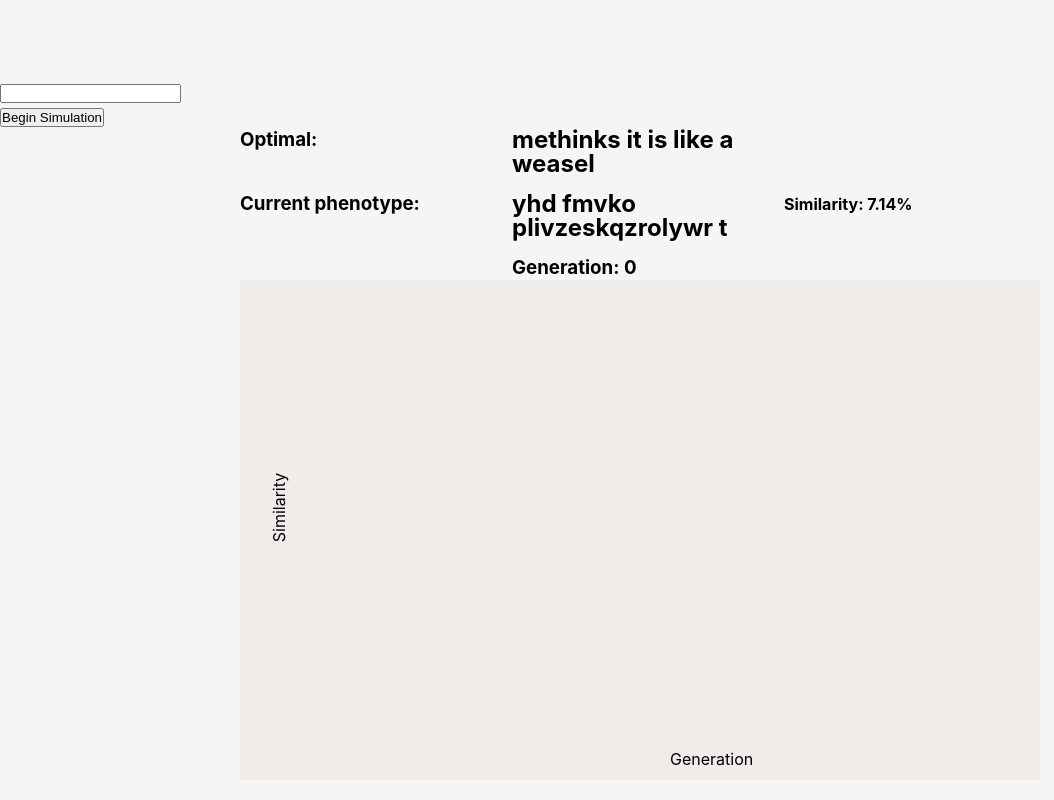
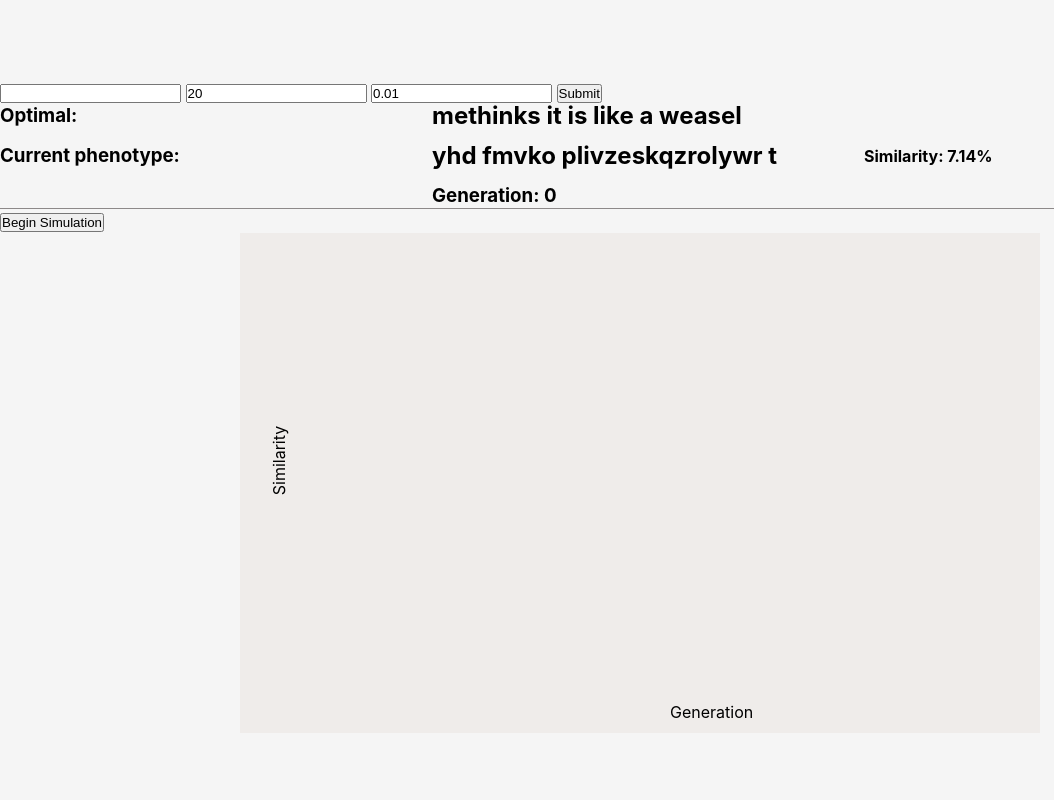
Before and after one commit to gr-eggory/evo-sim, a Svelte app: page / in a window 1280 px wide. Shown: the whole page, without its empty margins (0-1054 px from the left). Built offline with nearby package versions, Linux system fonts and the light colour scheme.

Commit message:
Multiple lines on graph grouped by z axis

```diff
--- a/src/App.svelte
+++ b/src/App.svelte
@@ -1,73 +1,67 @@
 <script lang="ts">
-	import { onMount, onDestroy, afterUpdate } from 'svelte';
-	import { scaleLinear, extent, line, curveNatural, max } from 'd3';
-
-	import type { Row } from './types/data';
+	import type { Row, SimulationConfig } from './types/data';
 	import type { Margin } from './types/layout';
 	import Graph from './components/Graph/Graph.svelte';
-	import {
-		randomAlphaString,
-		generateChildren,
-		findBestChild,
-		Child,
-		similarity,
-		prettifyPercent,
-	} from './util';
+	import Simulation from './components/Simulation/Simulation.svelte';
+	import type { FormSubmitEvent } from './types/dom';
+
+	const defaultOptimal = '';
+	const defaultMutationRate = 0.01;
+	const defulatOffspring = 20;
+
+	let optimalInput = defaultOptimal;
+	let mutationRateInput = defaultMutationRate;
+	let offspringInput = defulatOffspring;
 
 	let runSimulation = false;
-	let input = '';
-	let optimal = 'methinks it is like a weasel';
-	let interval: NodeJS.Timer;
 	let simulationFinished = false;
 
-	let mutationRate = 0.01;
-	let offspring = 25;
-	let generation = 0;
+	const initialSim: SimulationConfig = {
+		identifier: '1',
+		optimal: 'methinks it is like a weasel',
+		mutationRate: 0.01,
+		offspring: 25,
+	};
 
 	// GRAPH
+	let simulations: SimulationConfig[] = [initialSim];
 	let data: Row[] = [];
 	// ------
 
-	$: closestIndividual = randomAlphaString(optimal.length);
-	$: currentSimilarity = similarity(closestIndividual, optimal);
-	$: children = generateChildren(closestIndividual, mutationRate, offspring);
+	const addRow = (row: Row) => {
+		data.push(row);
+		data = data;
+	};
 
-	const assignOptimal = (e) => {
-		e.preventDefault();
-		optimal = input;
+	const addSimulation = (event: FormSubmitEvent) => {
+		event.preventDefault();
+		if (!optimalInput || !offspringInput) {
+			return;
+		}
+		const identifier = `${simulations.length + 1}`;
+		simulations = [
+			...simulations,
+			{
+				identifier,
+				optimal: optimalInput,
+				mutationRate: mutationRateInput,
+				offspring: offspringInput,
+			},
+		];
+		optimalInput = defaultOptimal;
+		mutationRateInput = defaultMutationRate;
+		offspringInput = defulatOffspring;
 	};
 
 	const toggleSimulation = () => {
 		runSimulation = !runSimulation;
-		if (simulationFinished) {
-			closestIndividual = randomAlphaString(optimal.length);
-			generation = 0;
-			simulationFinished = false;
-			data = [];
-		}
+		// if (simulationFinished) {
+		// 	closestIndividual = randomAlphaString(optimal.length);
+		// 	generation = 0;
+		// 	simulationFinished = false;
+		// 	data = [];
+		// }
 	};
-
-	const beginSimulation = () => {
-		interval = setInterval(() => {
-			const newBest = findBestChild(children, optimal);
-			closestIndividual = newBest.text;
-			currentSimilarity = newBest.closeenessToOptimal;
-			children = generateChildren(closestIndividual, mutationRate, offspring);
-			data = [
-				...data,
-				{ identifier: `${1}`, generation, similarity: currentSimilarity * 100 },
-			];
-			if (closestIndividual === optimal) {
-				clearInterval(interval);
-				simulationFinished = true;
-				runSimulation = false;
-			}
-			generation++;
-		}, 10);
-	};
-
-	$: runSimulation ? beginSimulation() : clearInterval(interval);
-
 	// GRAPH SECTION
 	const width = 800;
 	const height = 500;
@@ -81,33 +75,41 @@
 	const yAxisLabel = 'Similarity';
 	const yValue = (d: Row) => d.similarity;
 
-	// ---------
+	const zValue = (d: Row | { identifier: string }) => d.identifier;
+	$: zDomain = simulations.map(zValue);
 </script>
 
 <main>
 	<div class="sim-generation-panel">
-		<form on:submit={assignOptimal}>
-			<input type="text" bind:value={input} />
+		<form on:submit={addSimulation}>
+			<input bind:value={optimalInput} type="text" />
+			<input bind:value={offspringInput} type="number" />
+			<input bind:value={mutationRateInput} type="number" step=".01" />
+			<button type="submit">Submit</button>
 		</form>
-		<button on:click={toggleSimulation}
-			>{runSimulation && !simulationFinished ? 'Stop' : 'Begin'} Simulation</button
-		>
 	</div>
+	{#each simulations as { identifier, optimal, mutationRate, offspring } (identifier)}
+		<Simulation
+			{identifier}
+			{optimal}
+			{mutationRate}
+			{offspring}
+			{addRow}
+			{runSimulation}
+		/>
+	{/each}
+	<button on:click={toggleSimulation}
+		>{runSimulation && !simulationFinished ? 'Stop' : 'Begin'} Simulation</button
+	>
 	<section class="output-grid">
-		<div class="simulation-configs-list">
-			<h3 class="optimal__label">Optimal:</h3>
-			<h2 class="optimal__value">{optimal}</h2>
-			<h3 class="success__label">Current phenotype:</h3>
-			<h2 class="success__value">{closestIndividual}</h2>
-			<h4>Similarity: {prettifyPercent(currentSimilarity)}</h4>
-			<h3 class="generation">Generation: {generation}</h3>
-		</div>
 		<Graph
 			{width}
 			{height}
 			{data}
 			{xValue}
 			{yValue}
+			{zValue}
+			{zDomain}
 			{margin}
 			{xAxisLabelOffset}
 			{yAxisLabelOffset}
@@ -132,30 +134,6 @@
 		justify-content: center;
 	}
 
-	.simulation-configs-list {
-		flex: 0 0 800px;
-		display: grid;
-		grid-template-columns: repeat(3, 1fr);
-		gap: 1rem;
-		align-content: flex-start;
-	}
-
-	.optimal__label {
-		grid-column: 1;
-	}
-
-	.optimal__value {
-		grid-column: 2;
-	}
-
-	.success__label {
-		grid-column: 1;
-	}
-
-	.generation {
-		grid-column: 2;
-	}
-
 	button {
 		cursor: pointer;
 	}
--- a/src/components/Graph/Graph.svelte
+++ b/src/components/Graph/Graph.svelte
@@ -1,5 +1,14 @@
 <script lang="ts">
-	import { scaleLinear, extent, line, curveNatural, max } from 'd3';
+	import {
+		scaleLinear,
+		extent,
+		line,
+		curveNatural,
+		max,
+		groups,
+		scaleOrdinal,
+		schemeSet1,
+	} from 'd3';
 
 	import Container from './subcomponents/Container.svelte';
 	import AxisBottom from './subcomponents/AxisBottom.svelte';
@@ -19,6 +28,8 @@
 	export let data: T[];
 	export let xValue: (d: T) => number;
 	export let yValue: (d: T) => number;
+	export let zValue: (d: T) => string;
+	export let zDomain: string[];
 
 	$: innerHeight = height - margin.top - margin.bottom;
 	$: innerWidth = width - margin.left - margin.right;
@@ -32,10 +43,14 @@
 		.range([innerHeight, 0])
 		.nice();
 
-	$: linePath = line<T>()
+	$: colorScale = scaleOrdinal().domain(zDomain).range(schemeSet1);
+
+	$: linePathGenerator = line<T>()
 		.x((d) => xScale(xValue(d)))
 		.y((d) => yScale(yValue(d)))
-		.curve(curveNatural)(data);
+		.curve(curveNatural);
+
+	$: groupedData = groups(data, zValue);
 </script>
 
 <Container {width} {height} {margin}>
@@ -53,5 +68,10 @@
 		{innerWidth}
 		{innerHeight}
 	/>
-	<Line {linePath} />
+	{#each groupedData as [identifier, groupData] (identifier)}
+		<Line
+			linePath={linePathGenerator(groupData)}
+			stroke={colorScale(identifier)}
+		/>
+	{/each}
 </Container>
```
